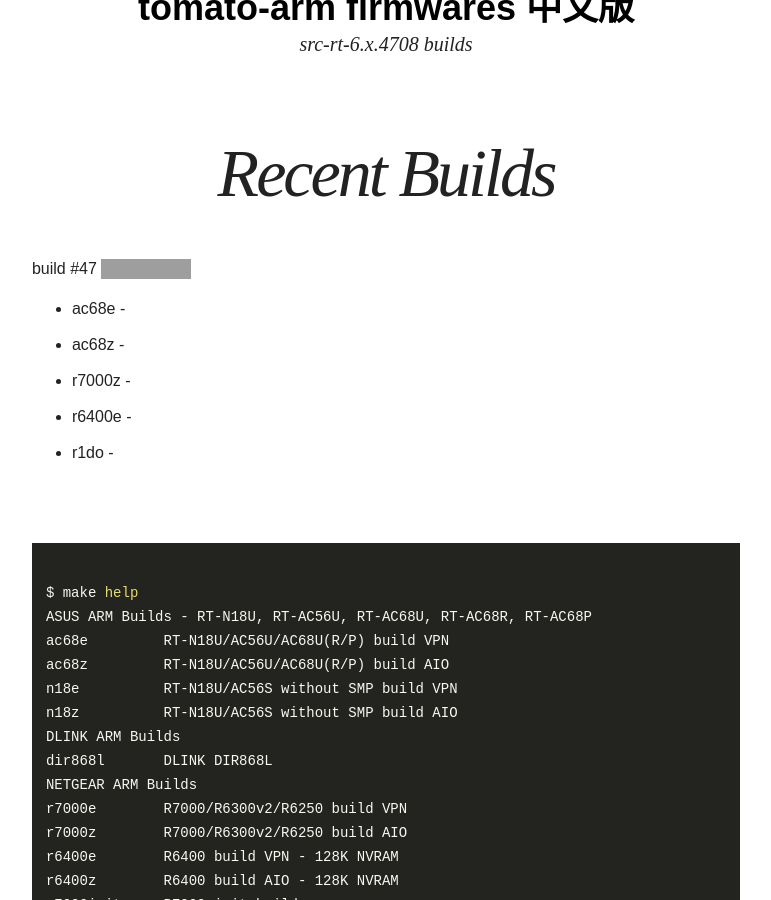
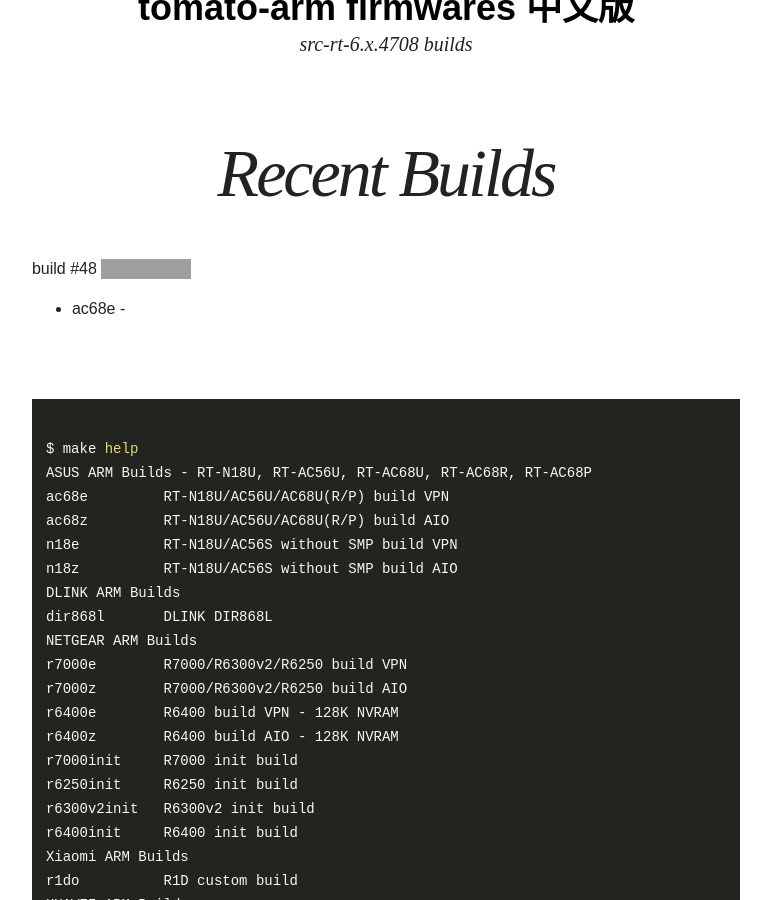
Before and after one commit to oglopss/tomato-arm-ci-jekyll, a Jekyll site: the page built from index.html, in a window 1280 px wide and 900 px high, scrolled down 339 px. Shown: the whole window, without its empty margins (254-1025 px from the left). Built offline with Jekyll 4.4.1, drawn with Linux system fonts in a browser that asks for light colours; nearby versions of some CDN libraries; grey boxes are pictures that could not be loaded.

Commit message:
Travis build 48 ac68e pushed to gh-pages

```diff
--- a/_data/ss.yml
+++ b/_data/ss.yml
@@ -1,7 +1,3 @@
-build: 47
+build: 48
 files:
   - 0001 ac68e
-  - 0005 r1do
-  - 0002 ac68z
-  - 0004 r6400e
-  - 0003 r7000z
```
